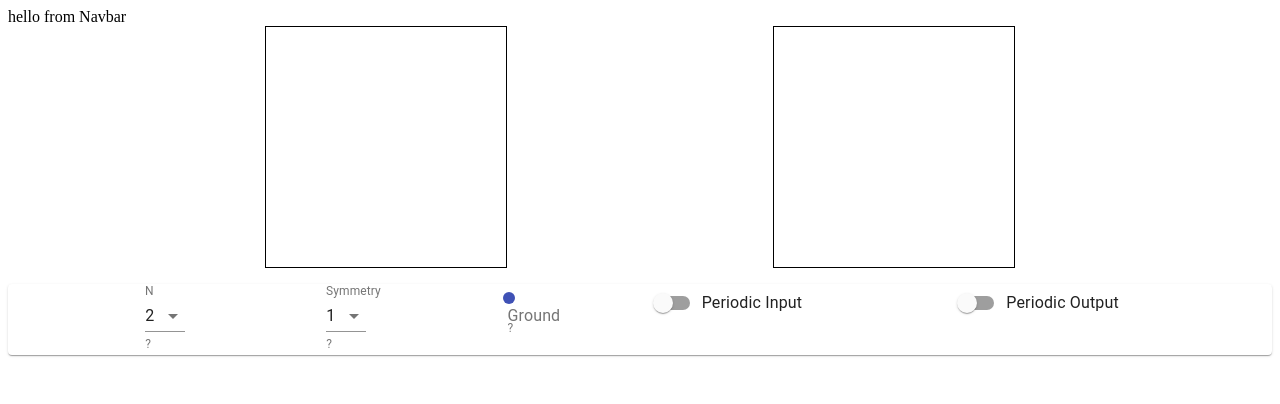
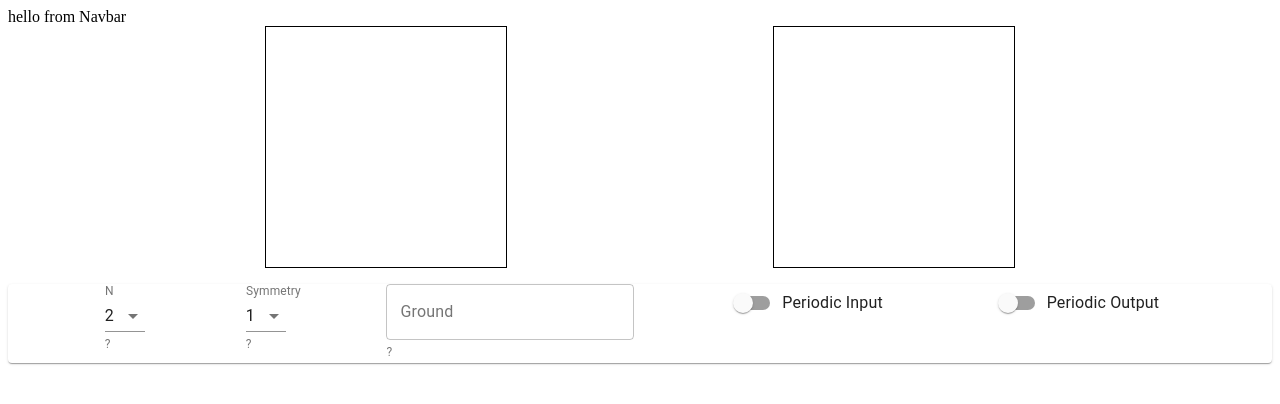
Before and after one commit to marcferraro/waveforming, a React (Create React App) app: page /new-overlapping-waveform in a window 1280 px wide. Shown: the top 404 px of the page. Built offline with nearby package versions, Linux system fonts and the light colour scheme.

Commit message:
Text field for ground

```diff
--- a/package.json
+++ b/package.json
@@ -4,6 +4,7 @@
   "private": true,
   "dependencies": {
     "@material-ui/core": "^4.11.3",
+    "@material-ui/icons": "^4.11.2",
     "@testing-library/jest-dom": "^5.11.4",
     "@testing-library/react": "^11.1.0",
     "@testing-library/user-event": "^12.1.10",
--- a/src/components/OverlappingWaveformInterface.js
+++ b/src/components/OverlappingWaveformInterface.js
@@ -1,5 +1,5 @@
 import { makeStyles } from '@material-ui/core/styles';
-import { Grid, Paper, Switch, Select, MenuItem, FormControl, FormGroup, FormControlLabel, FormHelperText, InputLabel, Slider } from '@material-ui/core';
+import { Grid, Paper, Switch, Select, MenuItem, FormControl, FormControlLabel, FormHelperText, InputLabel, TextField } from '@material-ui/core';
 // import Paper from '@material-ui/core/Paper';
 // import Checkbox from '@material-ui/core/Checkbox';
 // import Switch from '@material-ui/core/Switch';
@@ -10,7 +10,8 @@ import { Grid, Paper, Switch, Select, MenuItem, FormControl, FormGroup, FormCont
 // import InputLabel from '@material-ui/core/InputLabel';
 // import MenuItem from '@material-ui/core/MenuItem';
 // import FormControl from '@material-ui/core/FormControl';
-
+// import Add from '@material-ui/icons/Add';
+// import Remove from '@material-ui/icons/Remove';
 import '../overlapInterface.css'
 
 const useStyles = makeStyles((theme) => ({
@@ -22,7 +23,7 @@ const useStyles = makeStyles((theme) => ({
     },
 }));
 
-export default function OverlappingWaveformInterface(){
+function OverlappingWaveformInterface(){
     const classes = useStyles();
 
     return(
@@ -75,12 +76,23 @@ export default function OverlappingWaveformInterface(){
                                     </Select>
                                     <FormHelperText>?</FormHelperText>
                                 </FormControl>
-                                <FormControl className={classes.formControl}>
+                                <FormControl>
+                                    <TextField onChange={() => console.log("text!")} id="outlined-basic" label="Ground" variant="outlined" />
+                                {/* <FormControl className={classes.formControl}>
                                     <InputLabel id="ground-input">Ground</InputLabel>
-                                    <Grid item xs>
-                                        <Slider defaultValue={30} onChange={() => console.log("slider!")} aria-labelledby="continuous-slider" />
+                                    <Grid container spacing={6}>
+                                        <Grid item>
+                                            <Remove />
+                                        </Grid>
+                                        <Grid item xs>
+                                            <Slider defaultValue={1} onChange={() => console.log("slider!")} aria-labelledby="continuous-slider" />
+                                        </Grid>
+                                        <Grid item>
+                                            <Add />
+                                        </Grid>
                                     </Grid>
-                                    <FormHelperText>?</FormHelperText>
+                                </FormControl> */}
+                                <FormHelperText>?</FormHelperText>
                                 </FormControl>
                                 <FormControlLabel
                                     control={<Switch
@@ -107,4 +119,6 @@ export default function OverlappingWaveformInterface(){
     )
 }
 
+export default OverlappingWaveformInterface
+
 // checked={shared} onChange={() => setShared(!shared)} name="share-sample"
```
Also changed, not shown: 2 other files (tests, documents, lock files or other folders).
